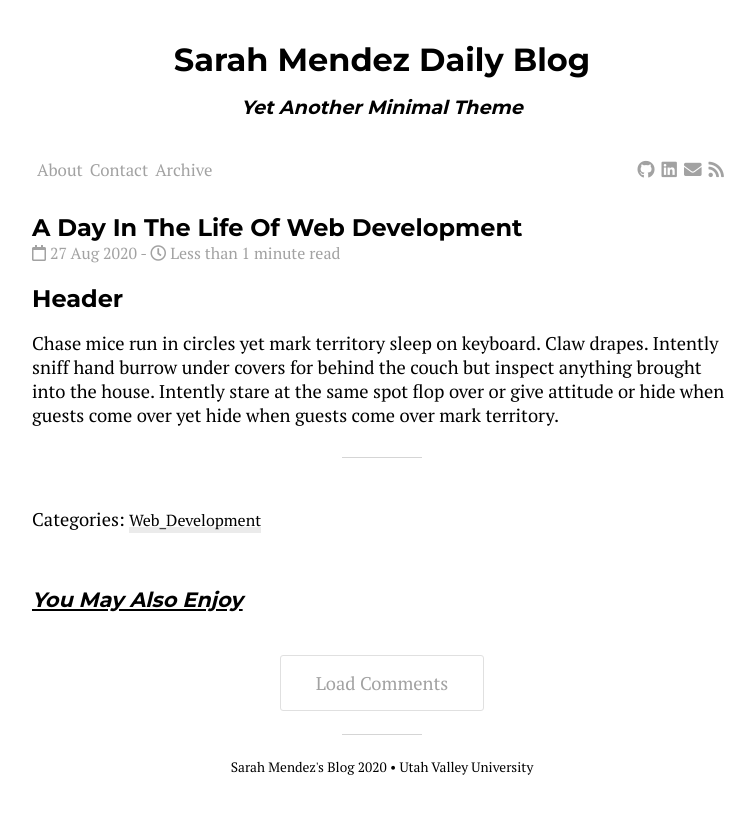
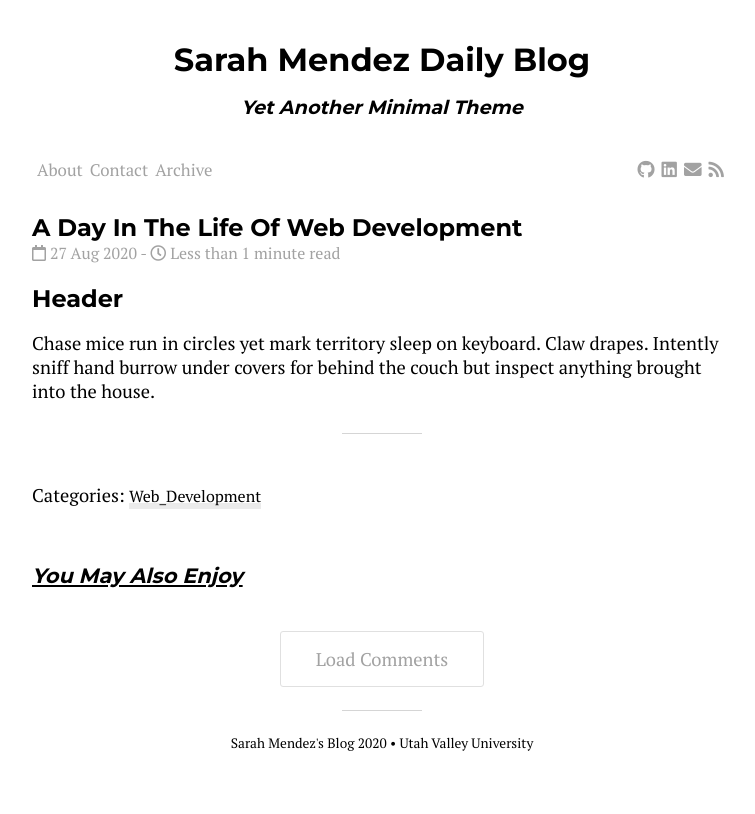
Before and after one commit to srhmendez/Blog_Website, a Jekyll site: the page built from _posts/2020-08-27-First-Post.md, in a window 1280 px wide. Shown: the top 814 px of the page, without its empty margins (258-1013 px from the left). Built offline with Jekyll 4.4.1, drawn with Linux system fonts in a browser that asks for light colours; nearby versions of some CDN libraries.

Commit message:
making post shorter

```diff
--- a/_posts/2020-08-27-First-Post.md
+++ b/_posts/2020-08-27-First-Post.md
@@ -6,4 +6,4 @@ categories: Web_Development
 
 # Header
 
-Chase mice run in circles yet mark territory sleep on keyboard. Claw drapes. Intently sniff hand burrow under covers for behind the couch but inspect anything brought into the house. Intently stare at the same spot flop over or give attitude or hide when guests come over yet hide when guests come over mark territory.
+Chase mice run in circles yet mark territory sleep on keyboard. Claw drapes. Intently sniff hand burrow under covers for behind the couch but inspect anything brought into the house.
```
